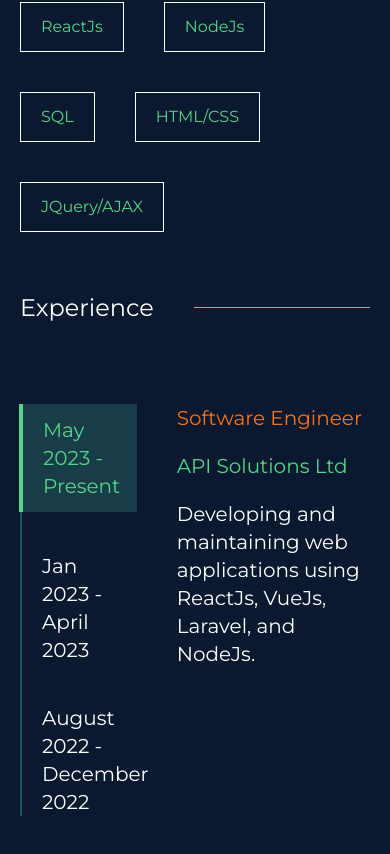
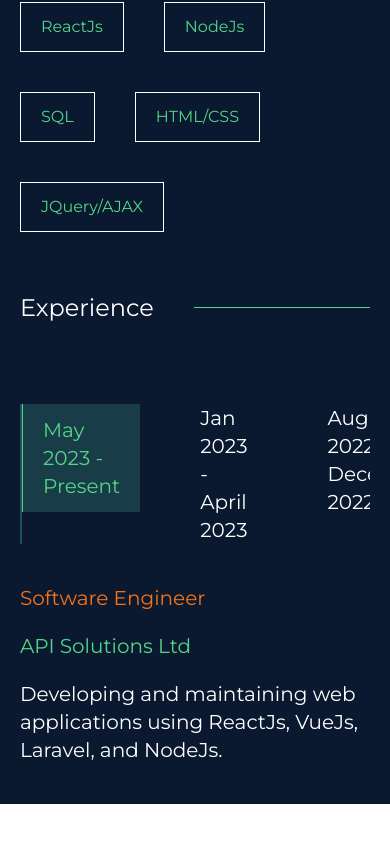
Before and after one commit to mihalazmaeen/MERN-Portfolio, a React (Create React App) app in the folder client/: page / in a window 390 px wide. Shown: the part 1884-2738 px from the top of the page. After the commit the page ends 2688 px from the top, so only its background shows below. Built offline with nearby package versions, Linux system fonts and the light colour scheme.

Commit message:
experiences done

```diff
--- a/client/src/index.css
+++ b/client/src/index.css
@@ -5,3 +5,19 @@
 *{
   font-family: "Montserrat", sans-serif;
 }
+/* width */
+::-webkit-scrollbar {
+  width: 6px;
+}
+
+/* Track */
+::-webkit-scrollbar-track {
+  background: #0A192F;
+}
+
+/* Handle */
+::-webkit-scrollbar-thumb {
+  background: #30817d8c;
+}
+
+/* Handle on hover */
--- a/client/src/pages/Home/Experiences.js
+++ b/client/src/pages/Home/Experiences.js
@@ -7,10 +7,11 @@ function Experiences() {
   return (
     <div>
       <SectionTitle title={"Experience"} />
-      <div className="flex py-10 gap-10">
-        <div className="flex flex-col gap-10 border-l-2 border-[#30817d8c] w-1/3">
+      <div className="flex py-10 gap-10 sm:flex-col">
+        <div className="flex flex-col gap-10 border-l-2 border-[#30817d8c] w-1/3 sm:flex-row sm:w-full sm:overflow-x-scroll">
           {experiences.map((experience, index) => (
-            <div key={index}
+            <div
+              key={index}
               onClick={() => setSelectedItemIndex(index)}
               className="cursor-pointer"
             >
@@ -29,9 +30,15 @@ function Experiences() {
         </div>
 
         <div className="flex flex-col gap-5">
-            <h1 className="text-secondary text-xl">{experiences[selectedItemIndex].title}</h1>
-            <h1 className="text-tertiary text-xl">{experiences[selectedItemIndex].company}</h1>
-            <p className="text-white text-xl">{experiences[selectedItemIndex].description}</p>
+          <h1 className="text-secondary text-xl">
+            {experiences[selectedItemIndex].title}
+          </h1>
+          <h1 className="text-tertiary text-xl">
+            {experiences[selectedItemIndex].company}
+          </h1>
+          <p className="text-white text-xl">
+            {experiences[selectedItemIndex].description}
+          </p>
         </div>
       </div>
     </div>
--- /dev/null
+++ b/client/src/pages/Home/Projects.js
@@ -0,0 +1,12 @@
+import React from 'react'
+import SectionTitle from '../../components/SectionTitle'
+
+function Projects() {
+  return (
+    <div>
+        <SectionTitle title="Projects"/>
+    </div>
+  )
+}
+
+export default Projects
```
